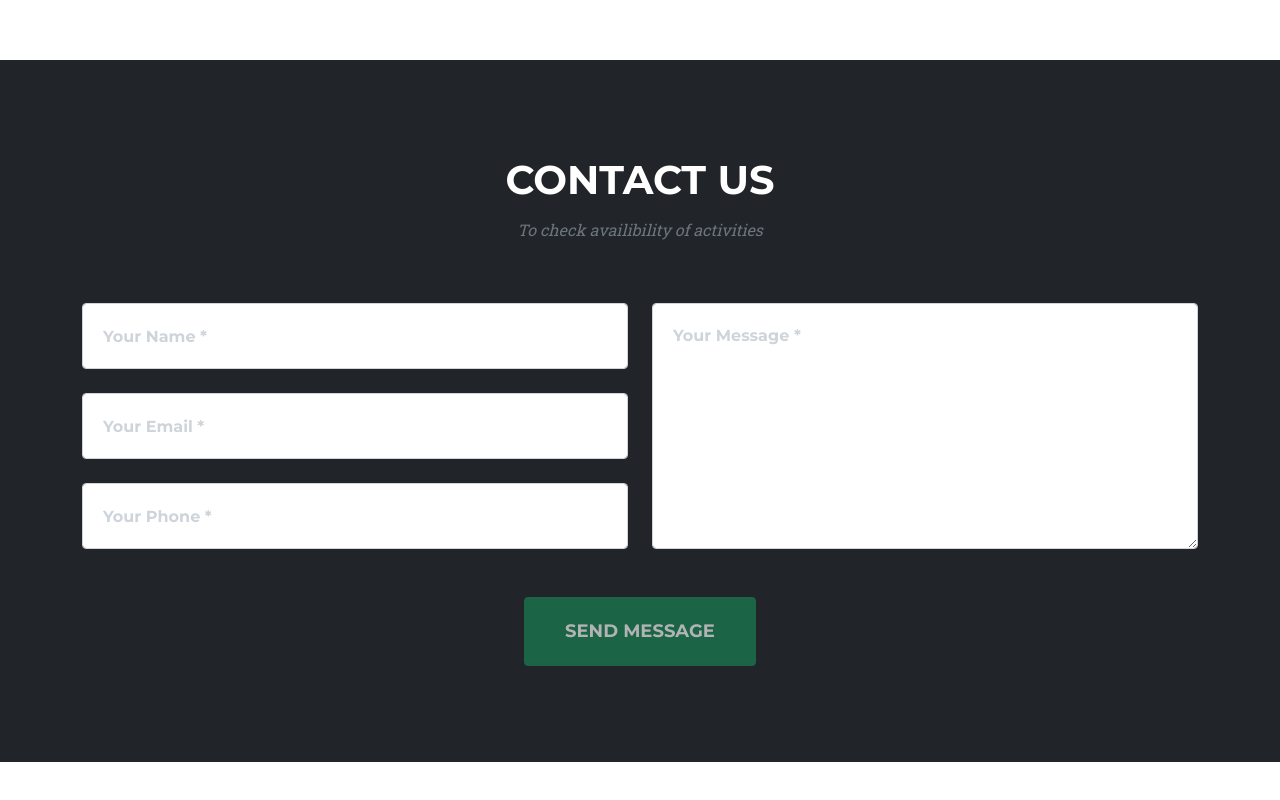
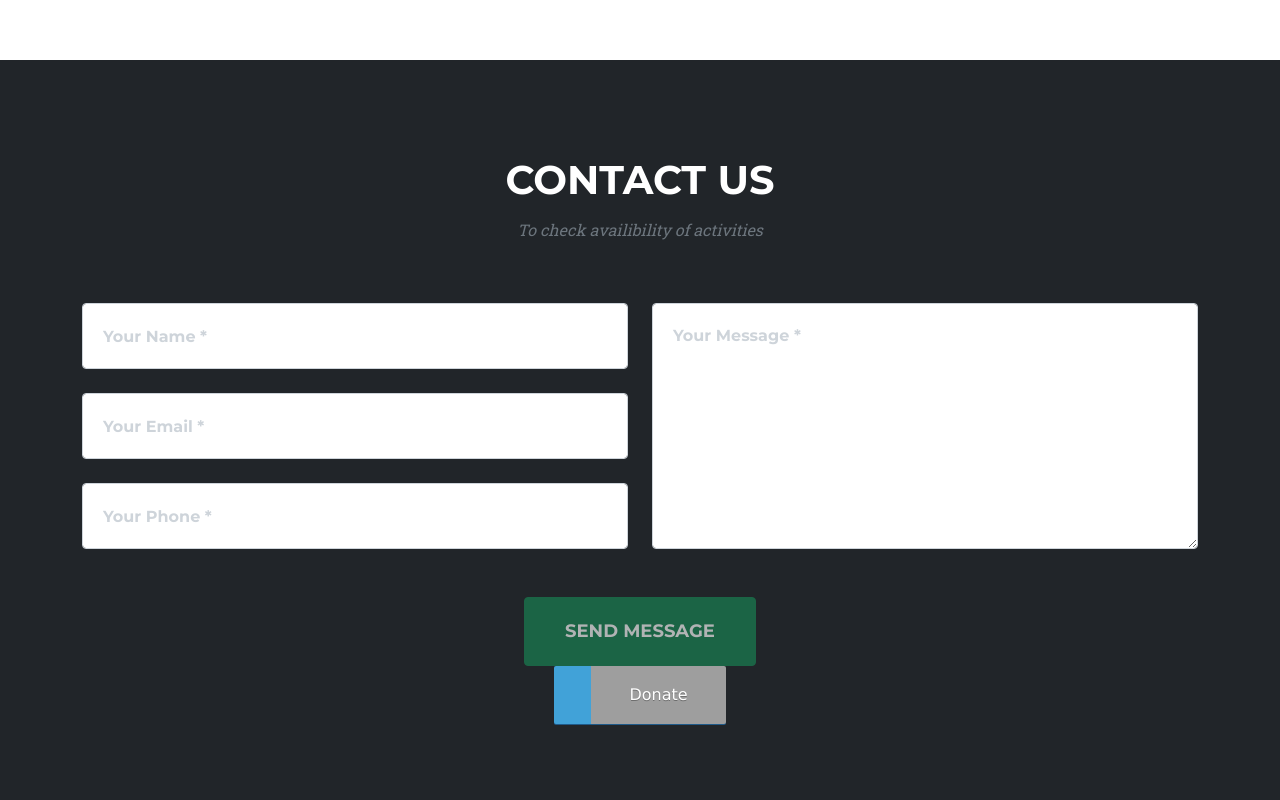
Before and after one commit to gliu05/BigBearEcotourism, a plain HTML site: page index.html in a window 1280 px wide. Shown: the part 3525-4325 px from the top of the page. Before the commit the page ends 4287 px from the top, so only its background shows below. Drawn offline with nearby package versions, Linux system fonts and the light colour scheme; grey boxes are pictures that could not be loaded.

Commit message:
Update index.html

```diff
--- a/index.html
+++ b/index.html
@@ -263,6 +263,11 @@
                     <!-- Submit Button-->
                     <div class="text-center"><button class="btn btn-primary btn-xl text-uppercase disabled" id="submitButton" type="submit">Send Message</button></div>
                 </form>
+                <footer>
+                    <div align="center">
+                    <p><script type="text/javascript" defer src="https://donorbox.org/install-popup-button.js"></script><a class="dbox-donation-button" style="background: #41a2d8 url(https://donorbox.org/images/red_logo.png) no-repeat 37px;color: #fff;text-decoration: none;font-family: Verdana,sans-serif;display: inline-block;font-size: 16px;padding: 15px 38px;padding-left: 75px;-webkit-border-radius: 2px;-moz-border-radius: 2px;border-radius: 2px;box-shadow: 0 1px 0 0 #1f5a89;text-shadow: 0 1px rgba(0, 0, 0, 0.3);" href="https://donorbox.org/big-bear-ecotourism">Donate</a></p>
+                    </div>
+                </footer>
             </div>
         </section>
         <!-- Footer-->
```
